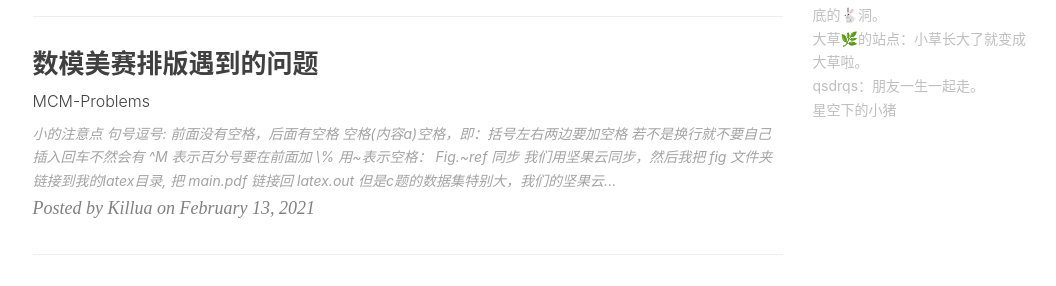
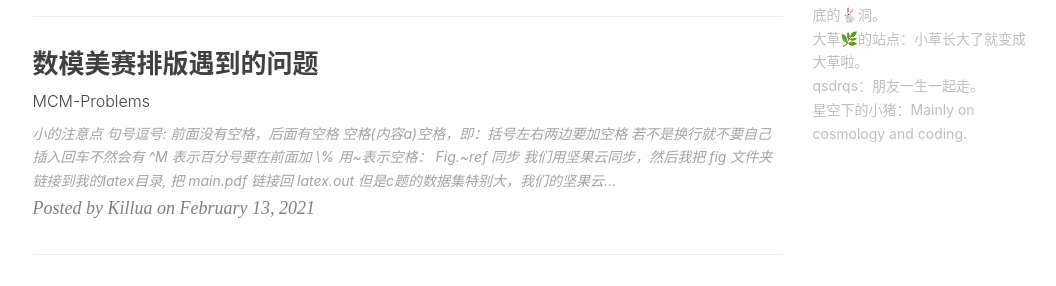
Before and after one commit to junyixu/junyixu.github.io, a Jekyll site: the page built from index.html, in a window 1280 px wide and 900 px high, scrolled down 1034 px. Shown: the part 159-445 px from the top of the window, without its empty margins (135-1191 px from the left). Built offline with Jekyll 4.4.1, drawn with Linux system fonts in a browser that asks for light colours; nearby versions of some CDN libraries; the list of posts is cut into pages by our own code; comment, search, counter and statistics services are not loaded.

Commit message:
add a new friend

```diff
--- a/_config.yml
+++ b/_config.yml
@@ -111,7 +111,7 @@ friends: [
         href: "http://qsdrqs.site"
     },
     {
-        title: "星空下的小猪",
+        title: "星空下的小猪：Mainly on cosmology and coding.",
         href: "http://lss.moe"
     }
 ]
```
